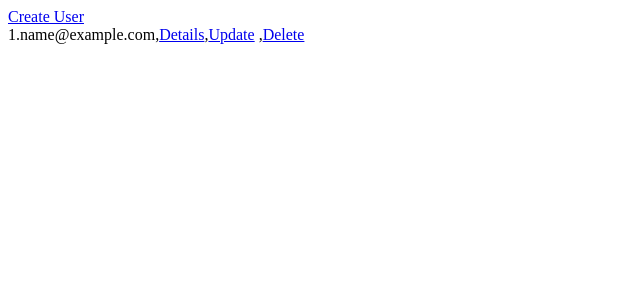
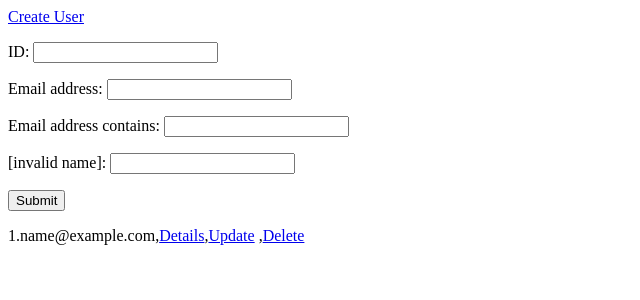
Before and after one commit to hoseyn-chegeni/MediAdmin, a Django app: page /accounts/user/list/ in a window 1280 px wide. Shown: the top 300 px of the page, without its empty margins (0-640 px from the left). Run offline with Django 5.2, Linux system fonts and the light colour scheme; tables that the repository leaves empty hold one stand-in row (values such as "Sample post").

Commit message:
add search and filters to user list (#7)

```diff
--- /dev/null
+++ b/core/accounts/filters.py
@@ -0,0 +1,21 @@
+import django_filters
+from django_filters import FilterSet
+from .models import User
+from django.db import models
+
+
+class UserFilter(FilterSet):
+    name = django_filters.CharFilter(method="filter_by_name")
+
+    class Meta:
+        model = User
+        fields = {
+            "id": ["exact"],
+            "email": ["exact", "icontains"],  # You can add multiple lookup types here
+            # Add other fields if needed
+        }
+
+    def filter_by_name(self, queryset, name, value):
+        return queryset.filter(
+            models.Q(first_name__icontains=value) | models.Q(last_name__icontains=value)
+        )
--- a/core/accounts/views.py
+++ b/core/accounts/views.py
@@ -9,14 +9,17 @@ from django.views.generic import (
 from django.urls import reverse_lazy, reverse
 from .froms import CustomUserCreationForm
 from django.contrib.auth.views import LogoutView
+from django_filters.views import FilterView
+from .filters import UserFilter
 
 
 # Create your views here.
-class UserListView(ListView):
+class UserListView(FilterView):
     model = User
     template_name = "accounts/list.html"
     permission_required = "accounts.view_user"
     context_object_name = "users"
+    filterset_class = UserFilter
 
 
 class UserDetailView(DetailView):
--- a/core/templates/accounts/list.html
+++ b/core/templates/accounts/list.html
@@ -1,4 +1,9 @@
 <a href="{% url 'accounts:user_create' %}">Create User</a><br>
+<form action="" method="get">
+    {%csrf_token%}
+    {{filter.form.as_p}}
+    <input type="submit">
+</form>
 {%for i in users%}
     {{i.id}}.{{i.email}},<a href="{% url 'accounts:user_detail' i.pk %}">Details</a>,<a href="{% url 'accounts:user_update' i.pk %}">Update</a> ,<a href="{% url 'accounts:user_delete' i.pk %}">Delete</a><br>
 {% endfor %}
```
